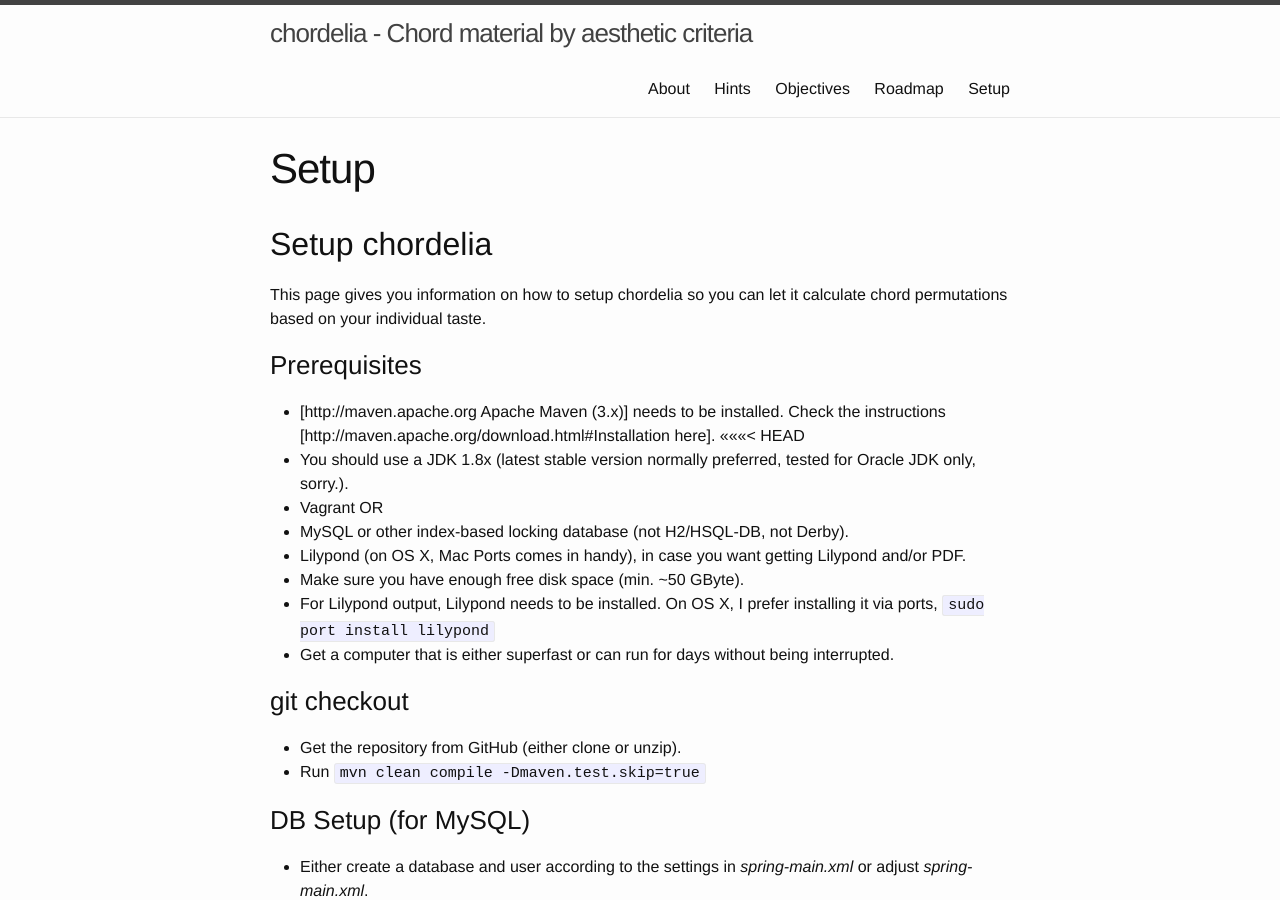
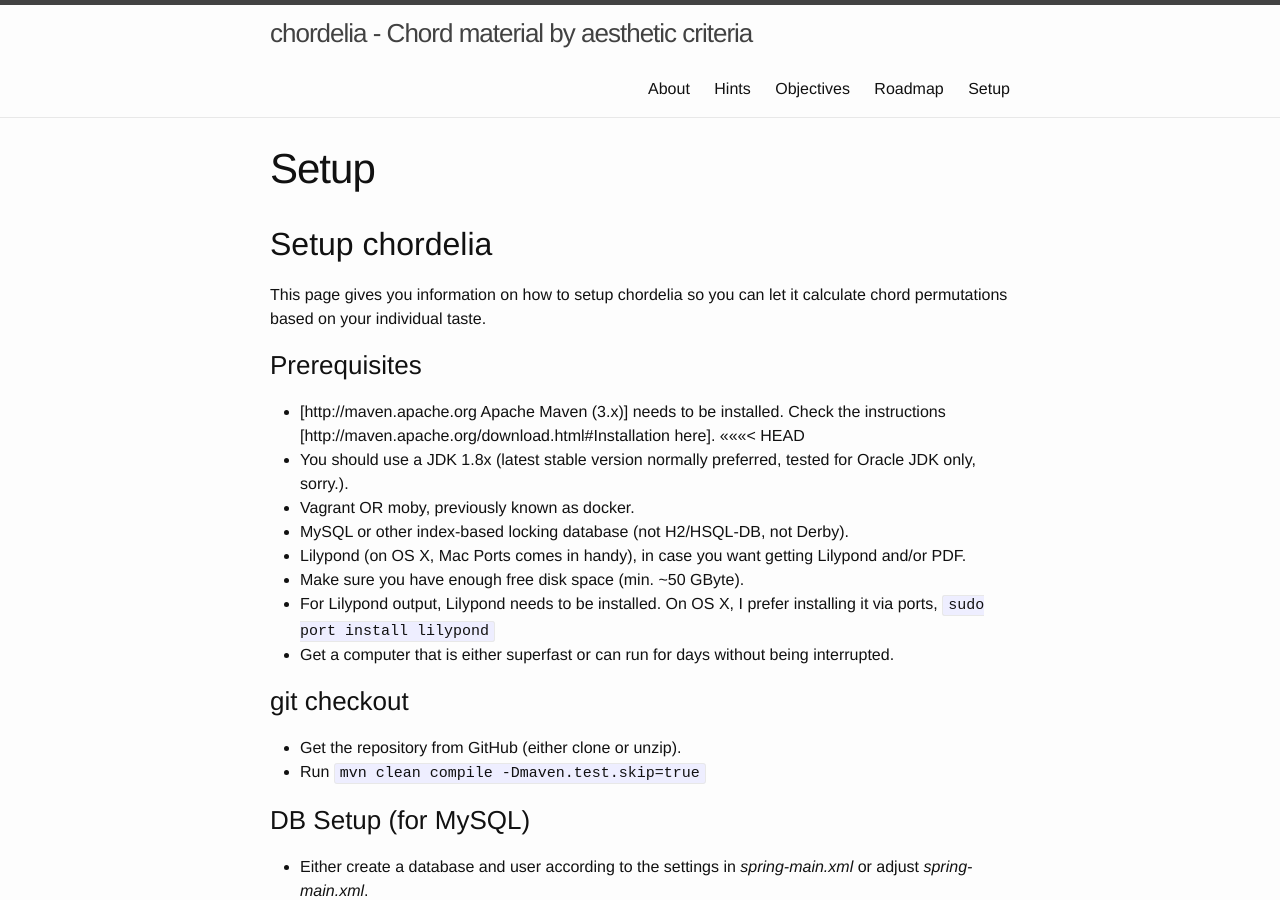
Before and after one commit to karstengresch/chordelia, a Jekyll site: the page built from _pages/setup.md, in a window 1280 px wide and 900 px high. Built offline with Jekyll 4.4.1, drawn with Linux system fonts in a browser that asks for light colours.

Commit message:
Setup updated

```diff
--- a/_pages/setup.md
+++ b/_pages/setup.md
@@ -13,7 +13,7 @@
   * [http://maven.apache.org Apache Maven (3.x)] needs to be installed. Check the instructions [http://maven.apache.org/download.html#Installation here].
 <<<<<<< HEAD
   * You should use a JDK 1.8x (latest stable version normally preferred, tested for Oracle JDK only, sorry.).
-  * Vagrant OR
+  * Vagrant OR moby, previously known as docker.
   * MySQL or other index-based locking database (not H2/HSQL-DB, not Derby).
   * Lilypond (on OS X, Mac Ports comes in handy), in case you want getting Lilypond and/or PDF.
   * Make sure you have enough free disk space (min. ~50 GByte).
```
